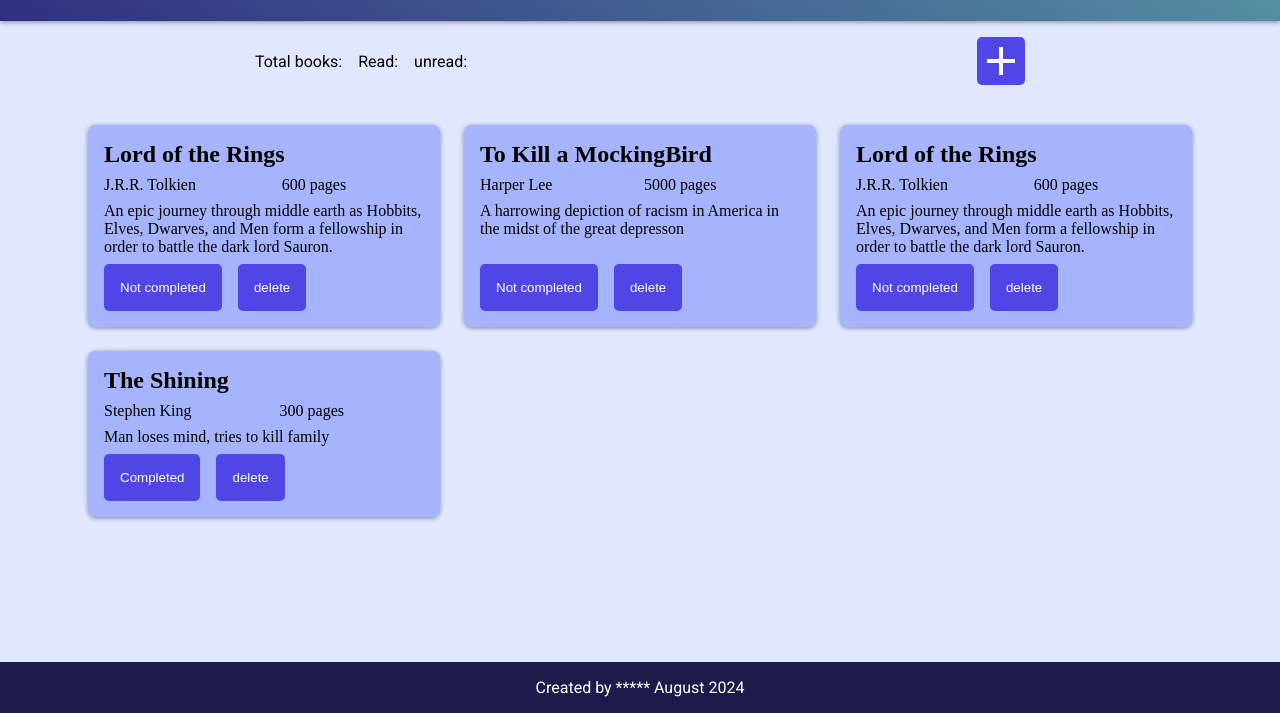
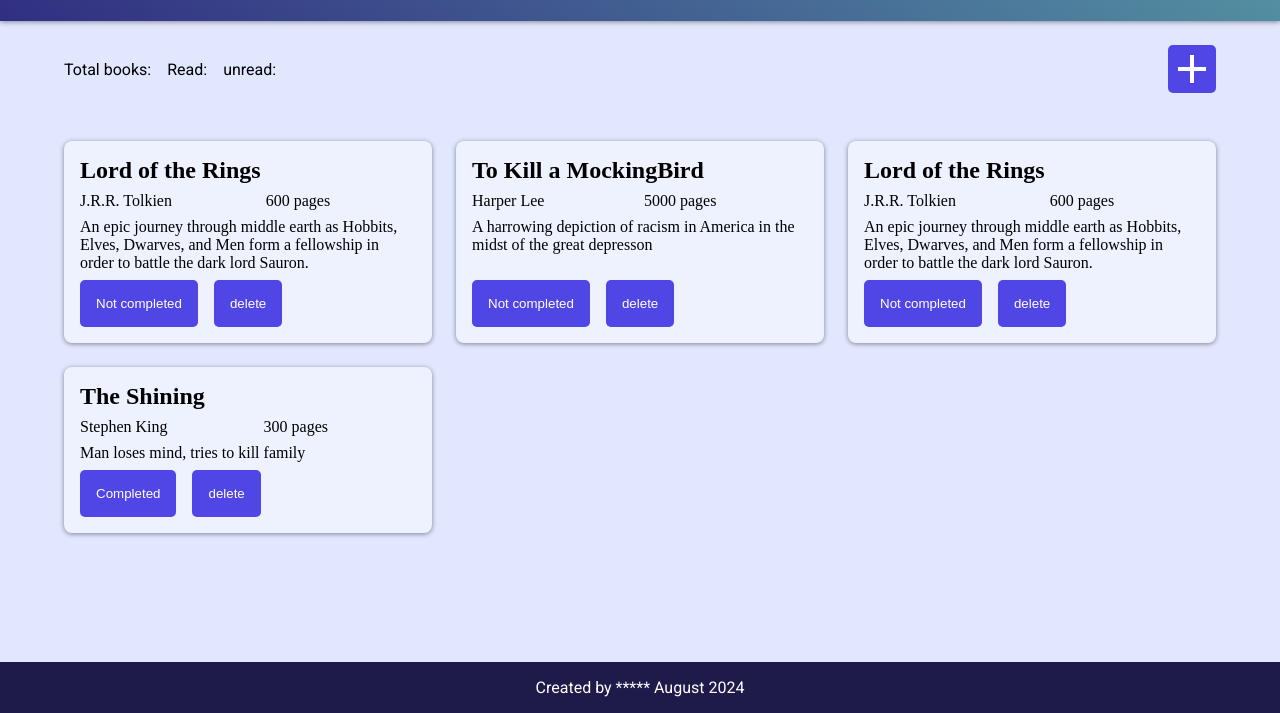
Before and after one commit to RaihanSharif/Library, a plain HTML site: page index.html in a window 1280 px wide. Shown: the part 87-800 px from the top of the page. Drawn offline with Linux system fonts and the light colour scheme; a web font is replaced by a local one.

Commit message:
A bit more style and layout - using margin instead of padding

```diff
--- a/static/style.css
+++ b/static/style.css
@@ -91,10 +91,13 @@ button img {
 .nav {
   display: flex;
   align-items: center;
-  justify-content: space-around;
-  width: 100%;
-  margin: 1rem 0;
-
+  justify-content: space-between;
+  width: 90%;
+  /* justify-content: center; */
+  /* justify-items: center; */
+  margin-left: auto;
+  margin-right: auto;
+  margin: 1.5rem auto;
 }
 
 .nav>* {
@@ -110,15 +113,15 @@ button img {
   grid-template-columns: repeat(auto-fit, minmax(300px, 1fr));
   grid-template-rows: max-content;
   gap: 1.5rem;
-  align-content: baseline;
-  padding: 1.5rem;
+  /* align-content: baseline; */
+  margin: 1.5rem auto;
   max-width: 90%;
   place-self: center;
 
 
 }
 .card {
-  background-color:var(--theme-color-4);
+  background-color:var(--theme-color-1);
   font-family: 'Goudy Bookletter 1911', serif;
   padding: 1rem;
   display: grid;
```
